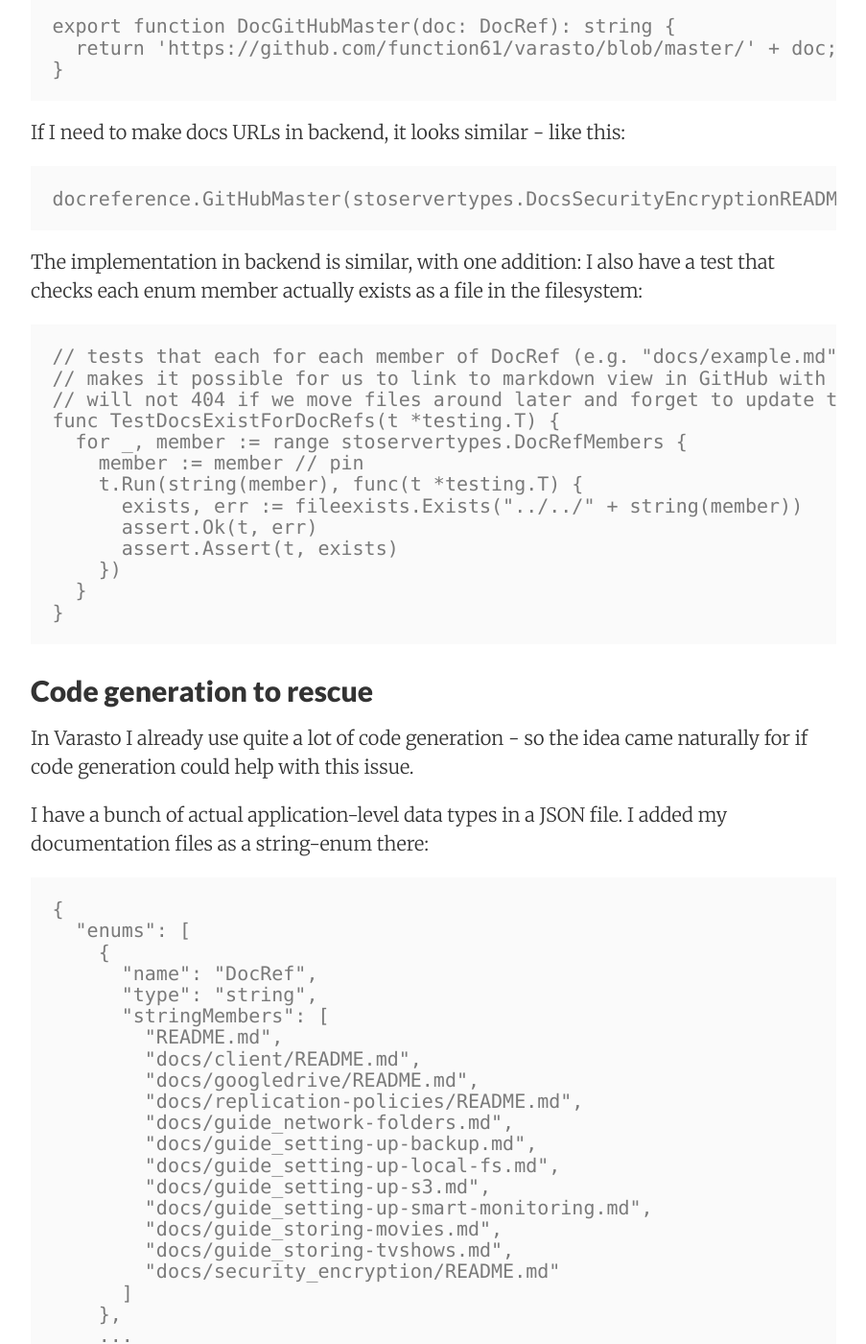
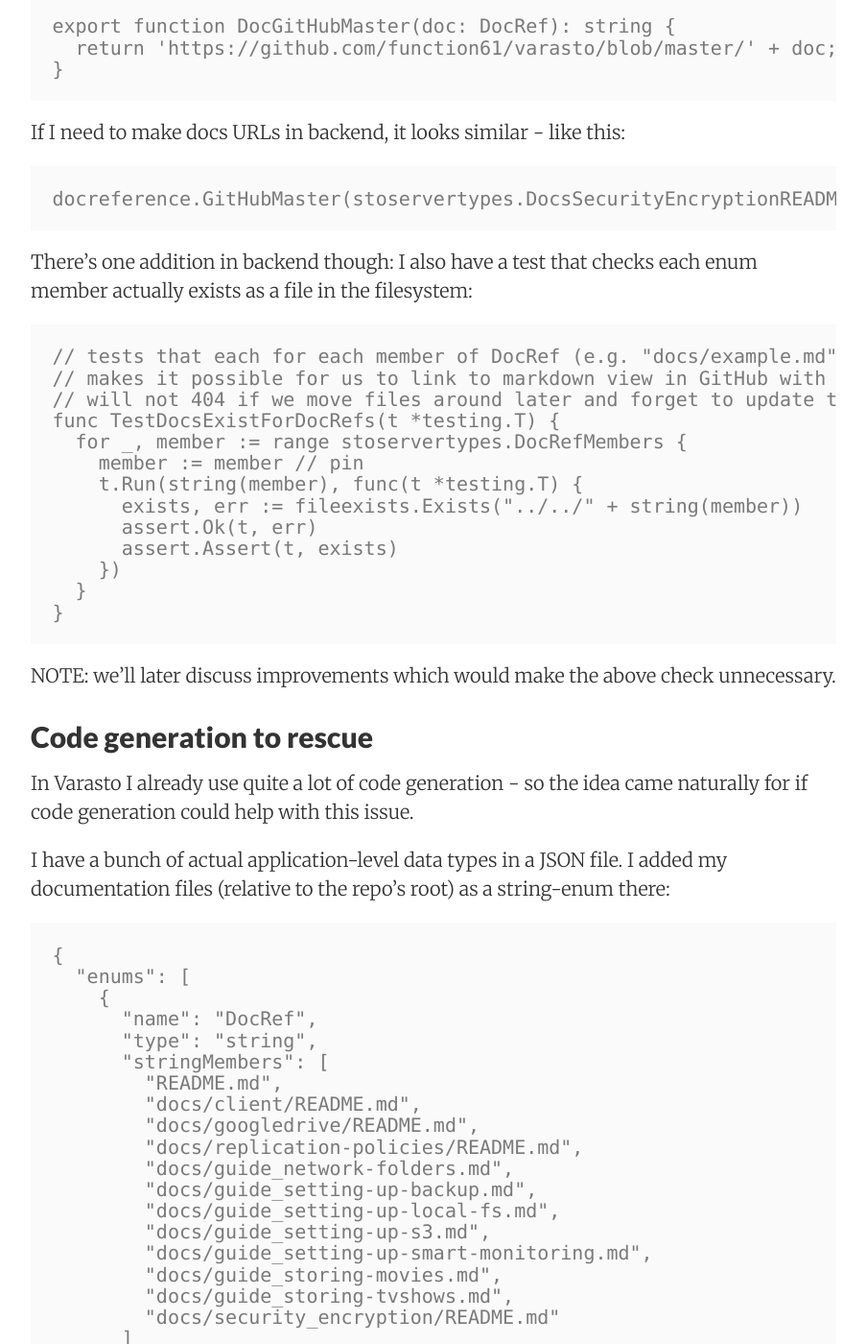
Before and after one commit to joonas-fi/joonas.fi, a Jekyll site: the page built from blog/_posts/2020/2020-04-04-preventing-outdated-docs-links-in-software-projects.md, in a window 1280 px wide and 1400 px high, scrolled down 2109 px. Shown: the whole window at 96% size, without its empty margins (188-1091 px from the left). Built offline with Jekyll 4.4.1, drawn with Linux system fonts in a browser that asks for light colours; nearby versions of some CDN libraries; comment, search, counter and statistics services are not loaded; some of the changed text lies outside the part shown.

Commit message:
fix a few typos in recent post

```diff
--- a/blog/_posts/2020/2020-04-04-preventing-outdated-docs-links-in-software-projects.md
+++ b/blog/_posts/2020/2020-04-04-preventing-outdated-docs-links-in-software-projects.md
@@ -75,8 +75,8 @@ If I need to make docs URLs in backend, it looks similar - like this:
 
 	docreference.GitHubMaster(stoservertypes.DocsSecurityEncryptionREADMEMd)
 
-The implementation in backend is similar, with one addition: I also have a test that checks
-each enum member actually exists as a file in the filesystem:
+There's one addition in backend though: I also have a test that checks each enum member
+actually exists as a file in the filesystem:
 
 	// tests that each for each member of DocRef (e.g. "docs/example.md") a file exists. that
 	// makes it possible for us to link to markdown view in GitHub with confidence that the URL
@@ -92,6 +92,8 @@ each enum member actually exists as a file in the filesystem:
 	  }
 	}
 
+NOTE: we'll later discuss improvements which would make the above check unnecessary.
+
 
 Code generation to rescue
 -------------------------
@@ -100,7 +102,7 @@ In Varasto I already use quite a lot of code generation - so the idea came natur
 code generation could help with this issue.
 
 I have a bunch of actual application-level data types in a JSON file. I added my documentation
-files as a string-enum there:
+files (relative to the repo’s root) as a string-enum there:
 
 	{
 	  "enums": [
```
Also changed, not shown: other parts of blog/_posts/2020/2020-04-04-preventing-outdated-docs-links-in-software-projects.md (+1 -2 lines).
